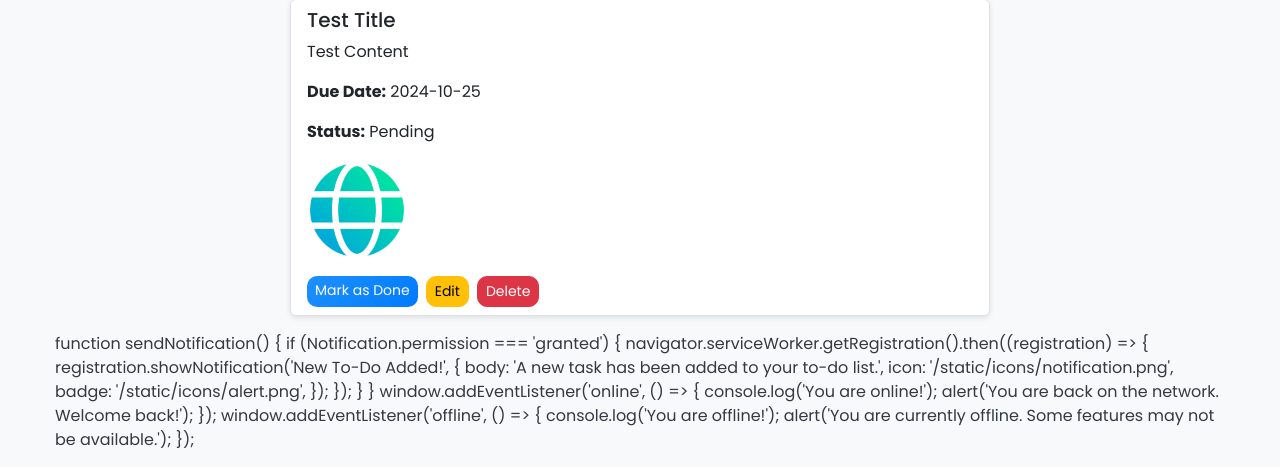
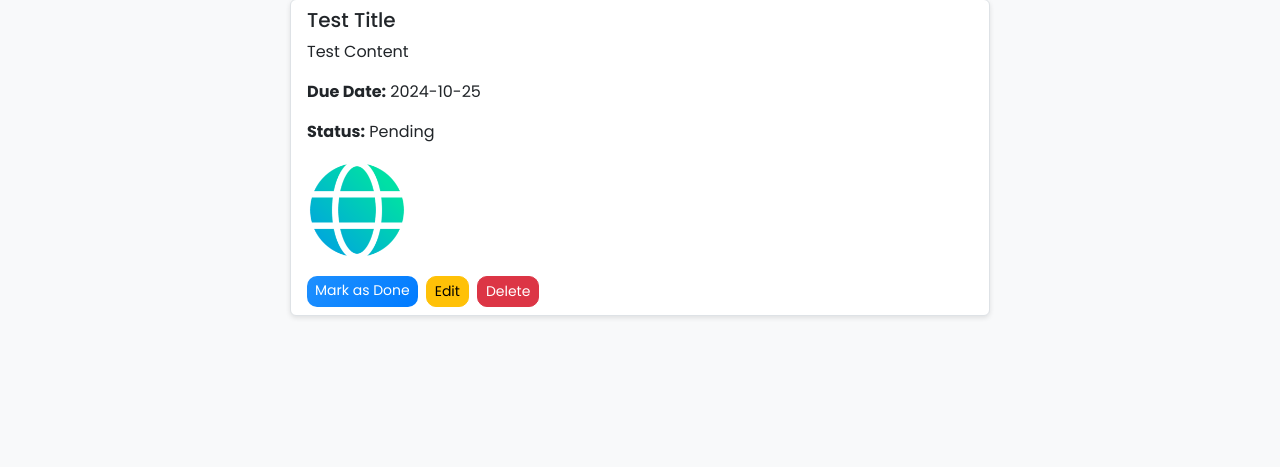
Before and after one commit to bugra-university/flaskPython, a Flask app: page /dashboard in a window 1280 px wide. Shown: the part 790-1257 px from the top of the page. After the commit the page ends 1108 px from the top, so only its background shows below. Run offline with Flask 3, Linux system fonts and the light colour scheme; a user stored in the database is signed in; data comes from the database, SQL or seed files in the repository; both versions use the stored data as it was after the commit; some libraries are stand-ins or nearby versions.

Commit message:
dashboard unnecessary sript codes bottom deleted

```diff
--- a/templates/dashboard.html
+++ b/templates/dashboard.html
@@ -23,7 +23,6 @@
         <label for="due_date">Due Date</label>
         <input type="date" name="due_date" class="form-control" />
       </div>
-
       <div class="form-group mb-3 d-flex align-items-center">
           <div class="me-2 flex-fill">
               <label for="image">Attach Image</label>
@@ -36,7 +35,6 @@
               <button type="button" class="btn btn-info w-100" data-bs-toggle="modal" data-bs-target="#webcamModal">
                   Capture From Camera
               </button>
-
           </div>
       </div>
       <div id="snapshot_container" class="mt-2" style="display: none">
@@ -171,31 +169,4 @@
 <script src="/static/js/dashboard.js"></script>
 <script src="{{ url_for('static', filename='js/dashboard.js') }}"></script>
 
-
-  function sendNotification() {
-      if (Notification.permission === 'granted') {
-          navigator.serviceWorker.getRegistration().then((registration) => {
-              registration.showNotification('New To-Do Added!', {
-                  body: 'A new task has been added to your to-do list.',
-                  icon: '/static/icons/notification.png',
-                  badge: '/static/icons/alert.png',
-              });
-          });
-      }
-  }
-
-    {% if send_notification_js %}
-                {{ send_notification_js|safe }}
-    {% endif %}
-
-    window.addEventListener('online', () => {
-      console.log('You are online!');
-      alert('You are back on the network. Welcome back!');
-    });
-
-    window.addEventListener('offline', () => {
-      console.log('You are offline!');
-      alert('You are currently offline. Some features may not be available.');
-    });
-
 {% endblock %}
--- a/templates/settings.html
+++ b/templates/settings.html
@@ -18,9 +18,6 @@
                     </select>
                 </div>
             </div>
-
-
-
             <button type="submit" class="btn btn-success w-100 mt-3" style="border-radius: 10px;">Update Settings</button>
         </form>
     </div>
```
Also changed, not shown: static/js/dashboard.js (+4 -4 lines), instance/site.db.
